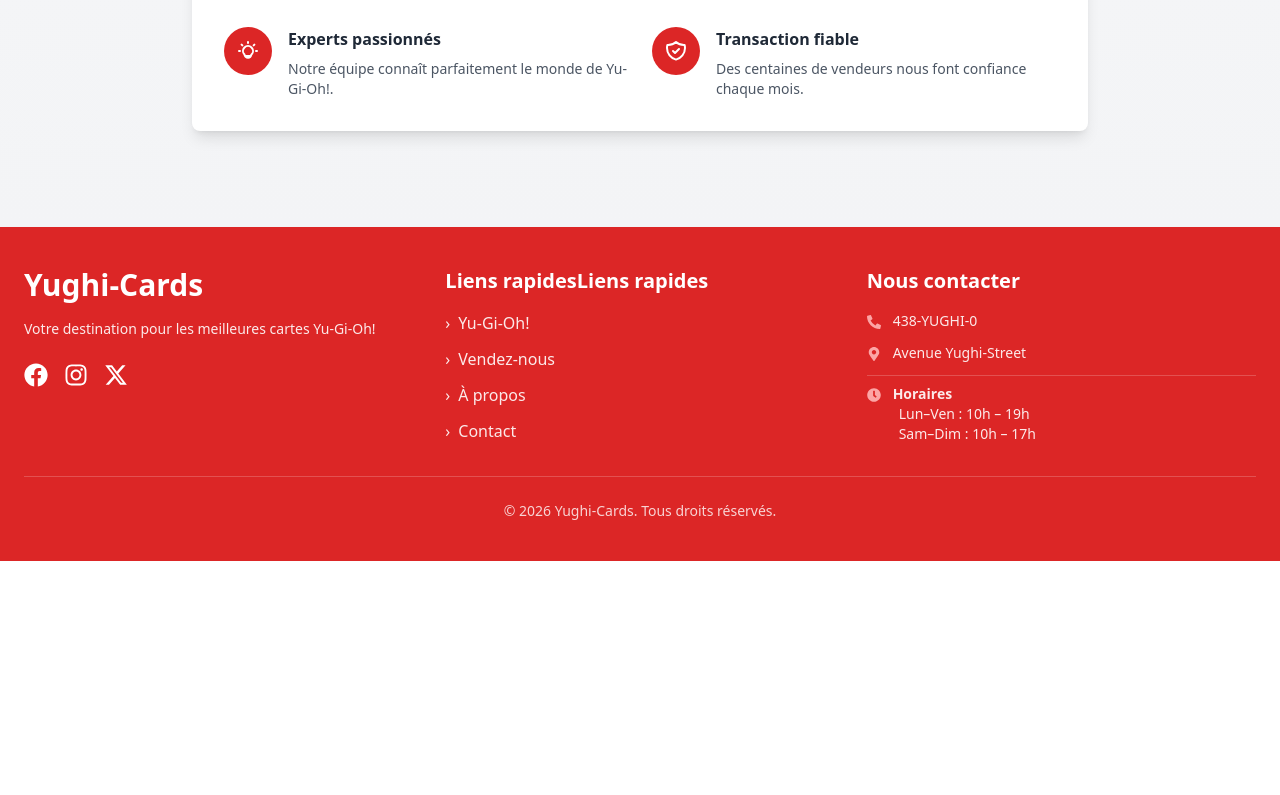
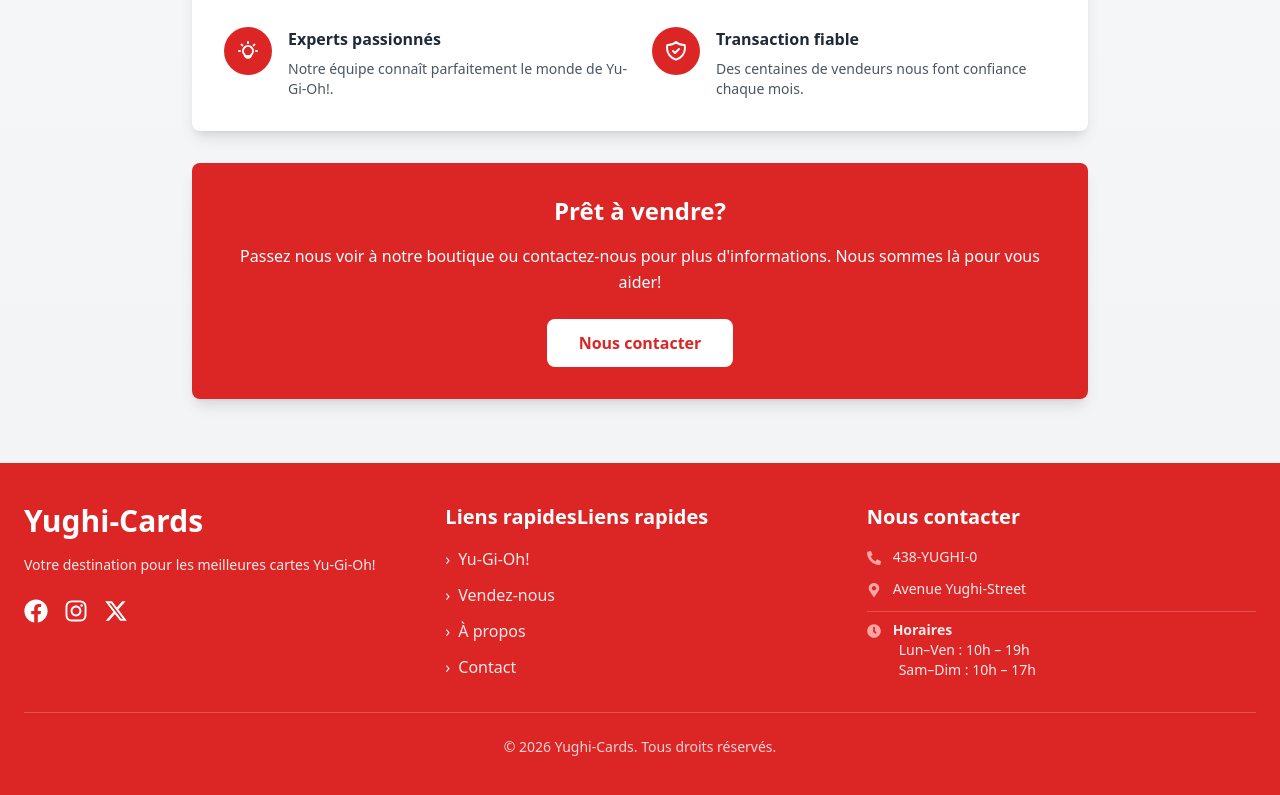
Before and after one commit to ZohnHadley/yughicards_420-666-AL, a React app in the folder frontend/: page /vendez-nous in a window 1280 px wide. Shown: the part 1305-2100 px from the top of the page. Before the commit the page ends 1866 px from the top, so only its background shows below. Built offline with nearby package versions, Linux system fonts and the light colour scheme; the HTML template or start-up script is replaced by a standard one.

Commit message:
section call to action implémentée

```diff
--- a/frontend/src/locales/english/VendezNous.En.js
+++ b/frontend/src/locales/english/VendezNous.En.js
@@ -33,5 +33,11 @@
         fast: { title: "Fast process", description: "Evaluation and payment on the spot, in just a few minutes." },
         expert: { title: "Passionate experts", description: "Our team knows the world of Yu-Gi-Oh! inside and out." },
         trust: { title: "Reliable transaction", description: "Hundreds of sellers trust us every month." }
+    },
+
+    cta: {
+        title: "Ready to sell?",
+        description: "Come visit us at our shop or contact us for more information. We're here to help!",
+        button: "Contact us"
     }
 }
--- a/frontend/src/locales/francais/VendezNousFr.js
+++ b/frontend/src/locales/francais/VendezNousFr.js
@@ -34,4 +34,11 @@
         expert: { title: "Experts passionnés", description: "Notre équipe connaît parfaitement le monde de Yu-Gi-Oh!." },
         trust: { title: "Transaction fiable", description: "Des centaines de vendeurs nous font confiance chaque mois." }
     },
+
+    cta: {
+        title: "Prêt à vendre?",
+        description: "Passez nous voir à notre boutique ou contactez-nous pour plus d'informations. Nous sommes là pour vous aider!",
+        button: "Nous contacter"
+    }
+
 }
--- a/frontend/src/pages/VendezNous.jsx
+++ b/frontend/src/pages/VendezNous.jsx
@@ -96,6 +96,17 @@
                         ))}
                     </div>
                 </section>
+
+                <section className="bg-red-600 text-white rounded-lg shadow-lg p-8 text-center">
+                    <h2 className="text-2xl font-bold mb-4">{t.cta.title}</h2>
+                    <p className="leading-relaxed mb-6">{t.cta.description}</p>
+                    <Link
+                        to="/contact"
+                        className="inline-block bg-white text-red-600 font-bold px-8 py-3 rounded-lg hover:bg-gray-100 transition-colors duration-200"
+                    >
+                        {t.cta.button}
+                    </Link>
+                </section>
             </div>
         </div>
     );
```
